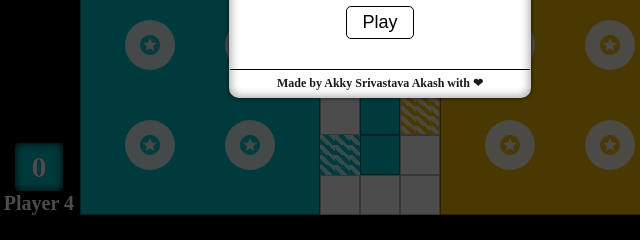
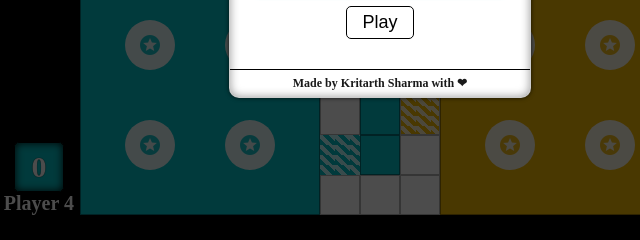
Before and after one commit to kritarth2121/Ludo-Game, a plain HTML site: page index.html in a window 1280 px wide. Shown: the part 485-725 px from the top of the page, 260-900 px from the left. Drawn offline with nearby package versions, Linux system fonts and the light colour scheme; a script that the page names is missing.

Commit message:
Update index.html

```diff
--- a/index.html
+++ b/index.html
@@ -49,7 +49,7 @@
                <span class="note">if only two players playing enter only two names</span>
            </div>
            <div class="footer">
-               Made by Akky Srivastava Akash with ❤
+               Made by Kritarth Sharma with ❤
            </div>
        </div>
    </div>
```
